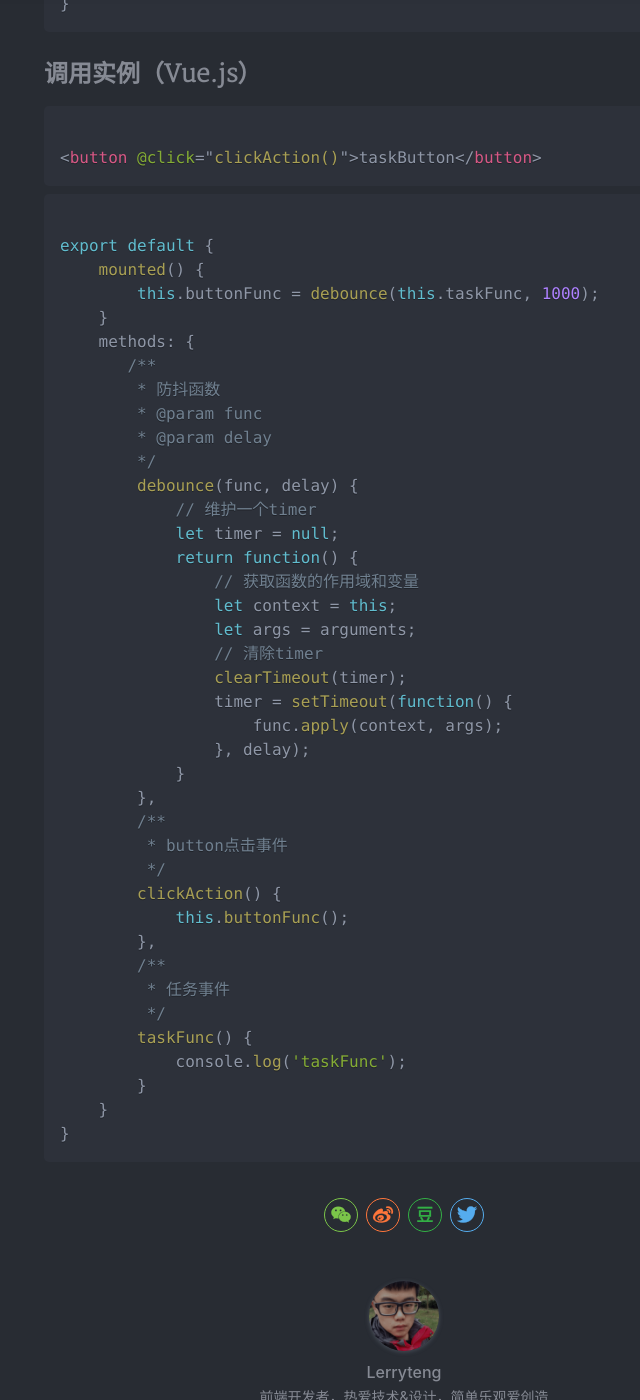
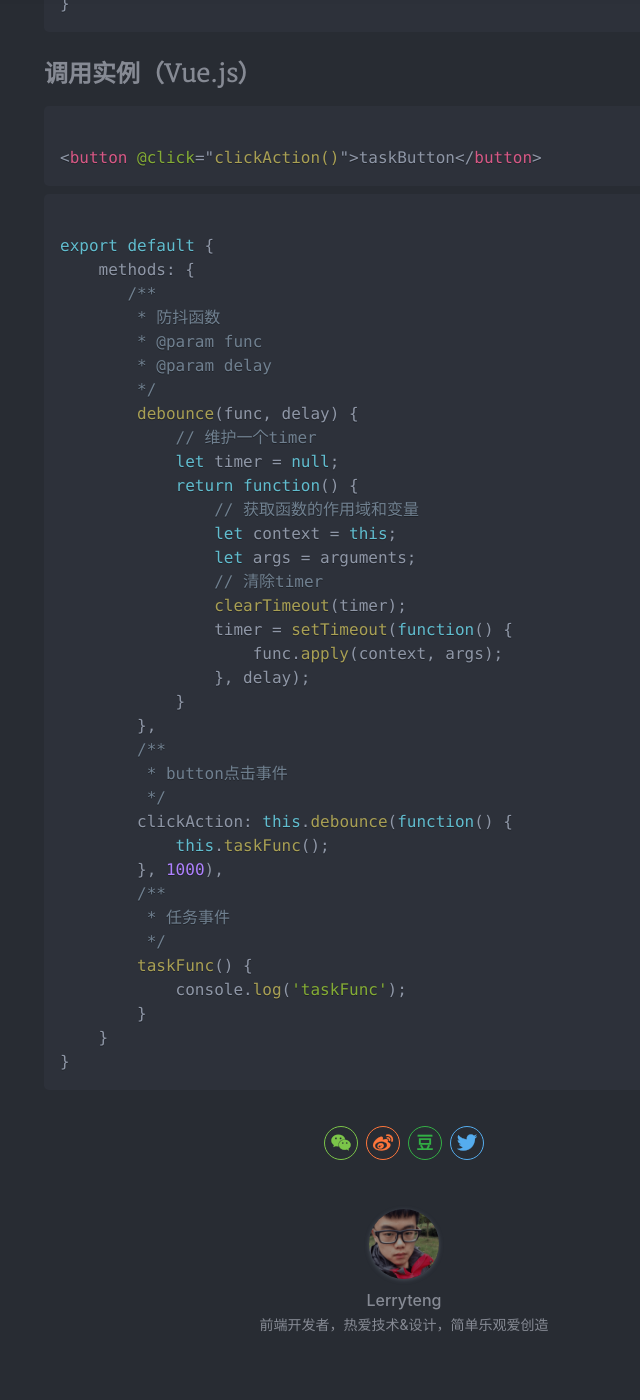
Before and after one commit to Lerryteng/Lerryteng.github.io, a Jekyll site: the page built from _posts/2018-11-07-降频操作：防抖、节流.md, in a window 1280 px wide and 1400 px high, scrolled down 2493 px. Shown: the whole window, without its empty margins (236-876 px from the left). Built offline with Jekyll 4.4.1, drawn with Linux system fonts in a browser that asks for light colours; nearby versions of some CDN libraries; a style sheet for code colours, icons or effects is not loaded.

Commit message:
update debounce function

```diff
--- a/_posts/2018-11-07-降频操作：防抖、节流.md
+++ b/_posts/2018-11-07-降频操作：防抖、节流.md
@@ -74,9 +74,6 @@ throttle(func, delay) {
 
 <pre><code class="language-JavaScript">
 export default {
-    mounted() {
-        this.buttonFunc = debounce(this.taskFunc, 1000);
-    }
     methods: {
        /**
         * 防抖函数
@@ -100,9 +97,9 @@ export default {
         /**
          * button点击事件
          */
-        clickAction() {
-            this.buttonFunc();
-        },
+        clickAction: this.debounce(function() {
+            this.taskFunc();
+        }, 1000),
         /**
          * 任务事件
          */
```
